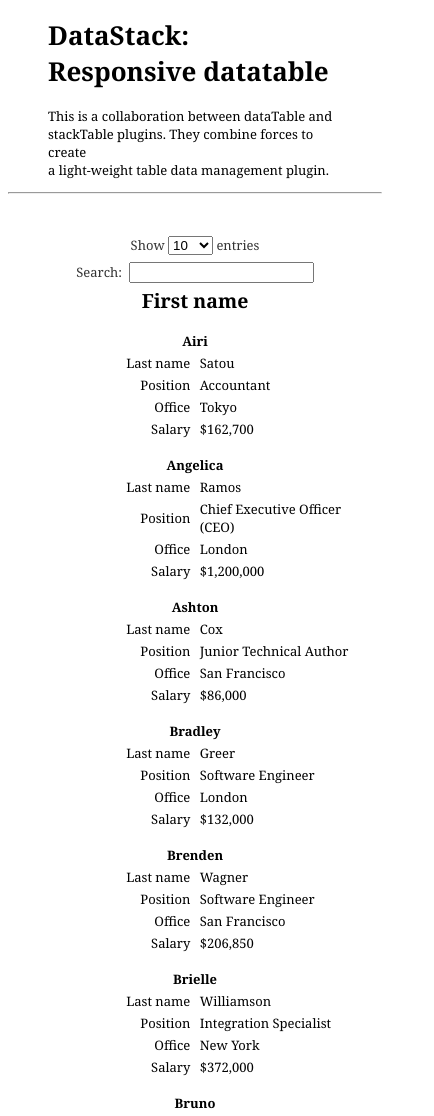
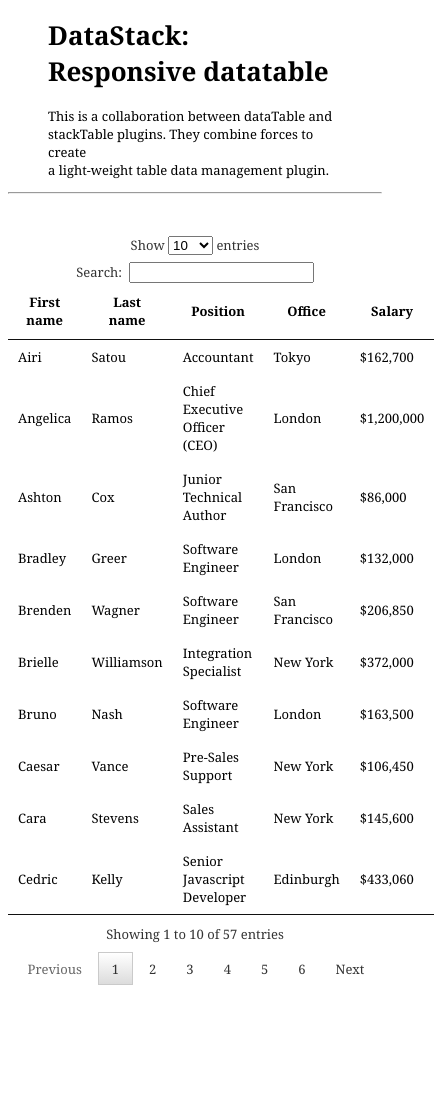
Before and after one commit to wilo99/datastack, a plain HTML site: page index.html in a window 390 px wide. Shown: the top 1116 px of the page, 434 px wide, since content can reach past the window. After the commit the page ends 993 px from the top, so only its background shows below. Drawn offline with Linux system fonts and the light colour scheme.

Commit message:
WM: Table sorts and is responsive

```diff
--- a/index.html
+++ b/index.html
@@ -3,19 +3,39 @@
 <head>
 <meta charset="utf-8">
 <link rel="shortcut icon" type="image/ico" href="http://www.datatables.net/favicon.ico">
-<meta name="viewport" content="initial-scale=1.0, maximum-scale=2.0">
+<meta name="viewport" content="initial-scale=1.0, maximum-scale=2.0"/>
 
 <title>Ze Datastack</title>
-<link rel="stylesheet" type="text/css" href="assets/jquery.dataTables.min.css">
-<link rel="stylesheet" type="text/css" href="assets/stacktable.css">
+<link rel="stylesheet" type="text/css" href="assets/jquery.dataTables.min.css"/>
+<!--<link rel="stylesheet" type="text/css" href="assets/stacktable.css"/>-->
+<link rel="stylesheet" type="text/css" href="assets/style.css"/>
 
 <script type="text/javascript" language="javascript" src="assets/jquery.min.js"></script>
 <script type="text/javascript" language="javascript" src="assets/jquery.dataTables.min.js"></script>
-<script type="text/javascript" language="javascript" src="assets/stacktable.js"></script>
+<!--<script type="text/javascript" language="javascript" src="assets/stacktable.js"></script>-->
 <script type="text/javascript" language="javascript" class="init">
+/*
+    @var table: Table to be
+*/
+function tableStack(table){
+    var headertext = [],
+        headers = document.querySelectorAll(table + " th"),
+        tablerows = document.querySelectorAll(table + "th"),
+        tablebody = document.querySelector(table + " tbody");
+
+    for(var i = 0; i < headers.length; i++) {
+      var current = headers[i];
+      headertext.push(current.textContent.replace(/\r?\n|\r/,""));
+    }
+    for (var i = 0, row; row = tablebody.rows[i]; i++) {
+      for (var j = 0, col; col = row.cells[j]; j++) {
+        col.setAttribute("data-th", headertext[j]);
+      }
+    }
+}
+
 $(document).ready(function() {
-	var dstable = $('#example');
-	dstable.dataTable( {
+	$('.wk-datatable').dataTable( {
 		columnDefs: [ {
 			targets: [ 0 ],
 			orderData: [ 0, 1 ]
@@ -28,7 +48,7 @@ $(document).ready(function() {
 		} ]
 	});
 
-	dstable.stacktable();
+	tableStack(".wk-datatable");
 });
 </script>
 
@@ -52,7 +72,7 @@ body{
 
 		<section>
 
-			<table id="example" class="large-only stacktable" cellspacing="0" width="100%">
+			<table class="wk-datatable" cellspacing="0" width="100%">
 				<thead>
 					<tr>
 						<th>First name</th>
```
